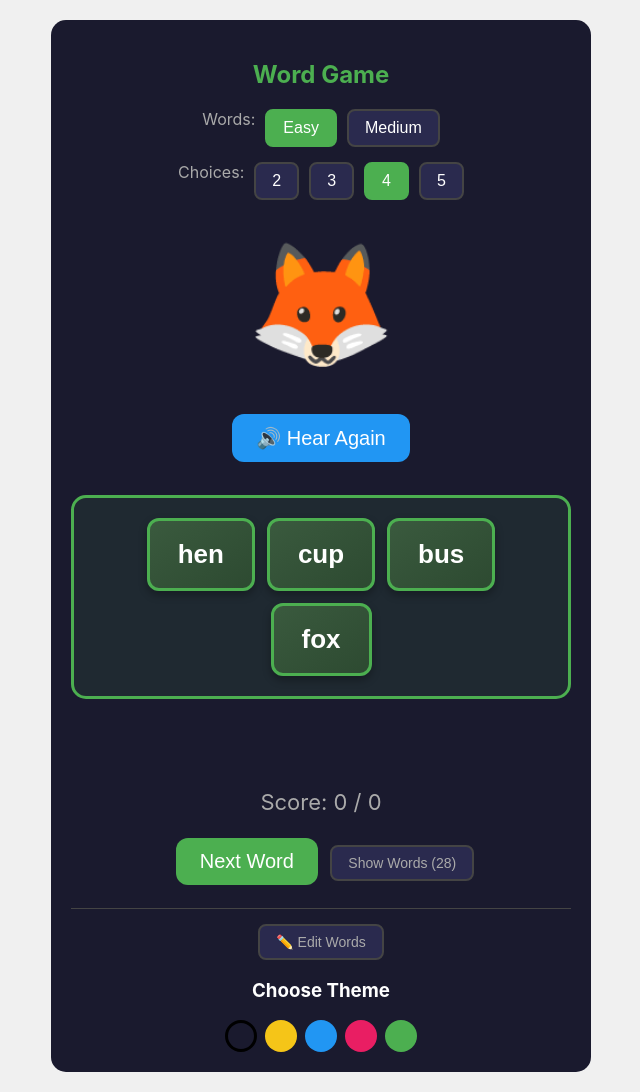
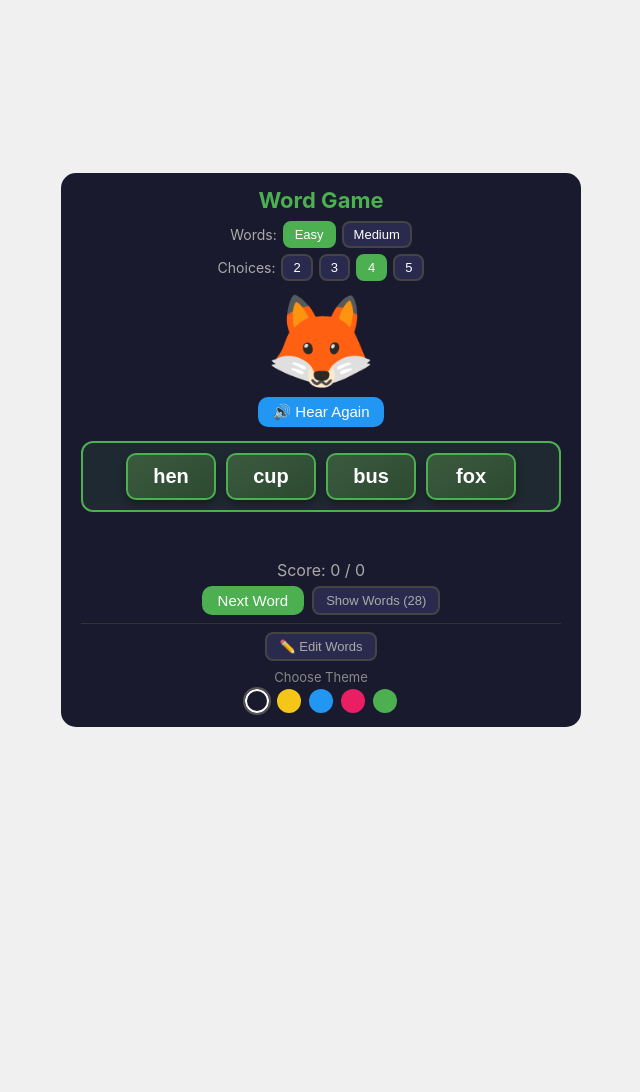
Before and after one commit to cottrell/notes, a Jekyll site: the page built from _posts/2026-01-10-word-game.html, in a window 1280 px wide. Shown: the whole page, without its empty margins (319-959 px from the left). Built offline with Jekyll 4.4.1, drawn with Linux system fonts in a browser that asks for light colours; after the commit the page ends 900 px from its top, so only the background shows below that.

Commit message:
Fix word game advance bug, compact layout, add 'f' fullscreen toggle to games

```diff
--- a/_posts/2026-01-10-word-game.html
+++ b/_posts/2026-01-10-word-game.html
@@ -10,38 +10,53 @@ categories: [vibecoding]
     <meta charset="UTF-8">
     <meta name="viewport" content="width=device-width, initial-scale=1.0">
     <style>
+        body {
+            background-color: #f0f0f0;
+            margin: 0;
+            padding: 10px;
+            box-sizing: border-box;
+            min-height: 100vh;
+            display: flex;
+            align-items: center;
+            justify-content: center;
+        }
+
         .game-container {
-            max-width: 500px;
-            margin: 20px auto;
+            max-width: 520px;
+            width: 100%;
+            margin: auto;
             text-align: center;
             font-family: -apple-system, BlinkMacSystemFont, sans-serif;
-            padding: 20px;
+            padding: 14px 20px;
             background: #1a1a2e;
             border-radius: 15px;
             color: #fff;
+            box-sizing: border-box;
         }
 
         .game-container h2 {
             color: #4CAF50;
-            margin-bottom: 20px;
+            margin: 0 0 8px 0;
+            font-size: 22px;
         }
 
         .controls {
-            margin: 15px 0;
+            margin: 6px 0;
             display: flex;
             flex-wrap: wrap;
             justify-content: center;
-            gap: 10px;
+            align-items: center;
+            gap: 6px;
         }
 
         .controls label {
-            font-size: 16px;
+            font-size: 14px;
             color: #aaa;
         }
 
         .control-btn {
-            padding: 8px 16px;
-            font-size: 16px;
+            padding: 4px 10px;
+            font-size: 13px;
             border: 2px solid #444;
             border-radius: 8px;
             cursor: pointer;
@@ -55,20 +70,24 @@ categories: [vibecoding]
         }
 
         .prompt-area {
-            font-size: 120px;
-            margin: 30px 0;
-            min-height: 140px;
+            font-size: clamp(64px, 14vh, 90px);
+            line-height: 1.1;
+            margin: 8px 0 4px 0;
+            min-height: clamp(70px, 15vh, 100px);
+            display: flex;
+            align-items: center;
+            justify-content: center;
         }
 
         .speak-btn {
-            padding: 12px 24px;
-            font-size: 20px;
+            padding: 6px 14px;
+            font-size: 15px;
             border: none;
-            border-radius: 12px;
+            border-radius: 10px;
             background: #2196F3;
             color: white;
             cursor: pointer;
-            margin: 8px;
+            margin: 4px;
         }
 
         .speak-btn:hover {
@@ -79,30 +98,30 @@ categories: [vibecoding]
             display: flex;
             flex-wrap: wrap;
             justify-content: center;
-            gap: 12px;
-            margin: 25px 0;
-            padding: 20px;
-            border: 3px solid #4CAF50;
-            border-radius: 15px;
+            gap: 10px;
+            margin: 10px 0;
+            padding: 10px;
+            border: 2px solid #4CAF50;
+            border-radius: 12px;
             background: rgba(76, 175, 80, 0.1);
         }
 
         .choice-btn {
-            padding: 18px 28px;
-            font-size: 26px;
+            padding: 10px 20px;
+            font-size: 20px;
             font-weight: bold;
-            border: 3px solid #4CAF50;
-            border-radius: 12px;
+            border: 2px solid #4CAF50;
+            border-radius: 10px;
             cursor: pointer;
             background: linear-gradient(145deg, #3a5a3e, #2d4a31);
             color: #fff;
-            min-width: 100px;
+            min-width: 90px;
             transition: transform 0.1s, background 0.1s, box-shadow 0.1s;
             box-shadow: 0 4px 8px rgba(0,0,0,0.3);
         }
 
         .choice-btn:hover {
-            transform: scale(1.08);
+            transform: scale(1.05);
             background: linear-gradient(145deg, #4a7a4e, #3d6a41);
             box-shadow: 0 6px 12px rgba(76, 175, 80, 0.4);
         }
@@ -112,26 +131,34 @@ categories: [vibecoding]
         }
 
         .feedback {
-            font-size: 42px;
-            min-height: 50px;
-            margin: 15px 0;
+            font-size: 26px;
+            min-height: 32px;
+            margin: 6px 0;
+            font-weight: bold;
         }
 
         .score {
-            font-size: 22px;
+            font-size: 16px;
             color: #aaa;
-            margin: 15px 0;
+            margin: 6px 0;
+        }
+
+        .action-row {
+            display: flex;
+            justify-content: center;
+            align-items: center;
+            gap: 8px;
+            margin: 6px 0;
         }
 
         .next-btn {
-            padding: 12px 24px;
-            font-size: 20px;
+            padding: 6px 16px;
+            font-size: 15px;
             border: none;
-            border-radius: 12px;
+            border-radius: 10px;
             background: #4CAF50;
             color: white;
             cursor: pointer;
-            margin: 8px;
         }
 
         .next-btn:hover {
@@ -139,14 +166,13 @@ categories: [vibecoding]
         }
 
         .words-toggle {
-            padding: 8px 16px;
-            font-size: 14px;
+            padding: 5px 12px;
+            font-size: 13px;
             border: 2px solid #444;
             border-radius: 8px;
             cursor: pointer;
             background: #2a2a4e;
             color: #aaa;
-            margin-top: 15px;
         }
 
         .words-toggle:hover {
@@ -155,12 +181,12 @@ categories: [vibecoding]
 
         .word-list {
             display: none;
-            max-height: 500px;
+            max-height: 220px;
             overflow-y: auto;
             background: #2a2a4e;
             border-radius: 10px;
-            padding: 15px;
-            margin-top: 10px;
+            padding: 10px;
+            margin-top: 8px;
             text-align: left;
         }
 
@@ -170,33 +196,33 @@ categories: [vibecoding]
 
         .word-list-grid {
             display: grid;
-            grid-template-columns: repeat(auto-fill, minmax(100px, 1fr));
-            gap: 8px;
+            grid-template-columns: repeat(auto-fill, minmax(90px, 1fr));
+            gap: 6px;
         }
 
         .word-item {
             display: flex;
             align-items: center;
-            gap: 6px;
-            font-size: 16px;
-            padding: 4px 8px;
+            gap: 4px;
+            font-size: 14px;
+            padding: 3px 6px;
             background: #1a1a2e;
             border-radius: 6px;
         }
 
         .word-item .emoji {
-            font-size: 20px;
+            font-size: 16px;
         }
 
         .edit-section {
-            margin-top: 15px;
-            padding-top: 15px;
-            border-top: 1px solid #444;
+            margin-top: 8px;
+            padding-top: 8px;
+            border-top: 1px solid #333;
         }
 
         .edit-btn {
-            padding: 8px 16px;
-            font-size: 14px;
+            padding: 5px 12px;
+            font-size: 13px;
             border: 2px solid #444;
             border-radius: 8px;
             cursor: pointer;
@@ -211,7 +237,7 @@ categories: [vibecoding]
 
         .edit-area {
             display: none;
-            margin-top: 10px;
+            margin-top: 8px;
         }
 
         .edit-area.show {
@@ -220,19 +246,20 @@ categories: [vibecoding]
 
         .edit-area textarea {
             width: 100%;
-            height: 150px;
+            height: 120px;
             background: #1a1a2e;
             color: #fff;
             border: 2px solid #444;
             border-radius: 8px;
-            padding: 10px;
+            padding: 8px;
             font-family: monospace;
-            font-size: 14px;
+            font-size: 13px;
+            box-sizing: border-box;
             resize: vertical;
         }
 
         .edit-area .btn-row {
-            margin-top: 8px;
+            margin-top: 6px;
             display: flex;
             gap: 8px;
             justify-content: center;
@@ -241,24 +268,35 @@ categories: [vibecoding]
         .custom-badge {
             background: #9c27b0;
             color: white;
-            padding: 2px 8px;
+            padding: 1px 6px;
             border-radius: 10px;
-            font-size: 12px;
-            margin-left: 8px;
+            font-size: 11px;
+            margin-left: 6px;
+        }
+
+        .color-picker-section {
+            margin-top: 8px;
+        }
+
+        .color-picker-section h3 {
+            font-size: 13px;
+            margin: 4px 0 2px 0;
+            color: #888;
+            font-weight: normal;
         }
 
         .color-picker {
             display: flex;
             gap: 8px;
             justify-content: center;
-            margin-top: 15px;
+            margin-top: 4px;
         }
 
         .color-btn {
-            width: 32px;
-            height: 32px;
+            width: 24px;
+            height: 24px;
             border-radius: 50%;
-            border: 3px solid transparent;
+            border: 2px solid transparent;
             cursor: pointer;
             transition: transform 0.1s, border-color 0.1s;
         }
@@ -266,12 +304,10 @@ categories: [vibecoding]
         .color-btn:hover {
             transform: scale(1.15);
         }
-        body {
-            background-color: #f0f0f0;
-        }
 
         .color-btn.active {
-            border-color: #000;
+            border-color: #fff;
+            outline: 2px solid #555;
         }
 
         /* Theme backgrounds */
@@ -334,9 +370,10 @@ categories: [vibecoding]
 
     <div class="score">Score: <span id="score">0</span> / <span id="tries">0</span></div>
 
-    <button class="next-btn" onclick="nextRound()">Next Word</button>
-
-    <button class="words-toggle" onclick="toggleWordList()">Show Words (<span id="word-count">28</span>)</button>
+    <div class="action-row">
+        <button class="next-btn" onclick="nextRound()">Next Word</button>
+        <button class="words-toggle" onclick="toggleWordList()">Show Words (<span id="word-count">28</span>)</button>
+    </div>
     <div class="word-list" id="word-list">
         <div class="word-list-grid" id="word-list-grid"></div>
     </div>
```
Also changed, not shown: other parts of _posts/2026-01-10-word-game.html (+44 -4 lines), _posts/2026-11-12-letter-hunt.html (+16 -0 lines).
